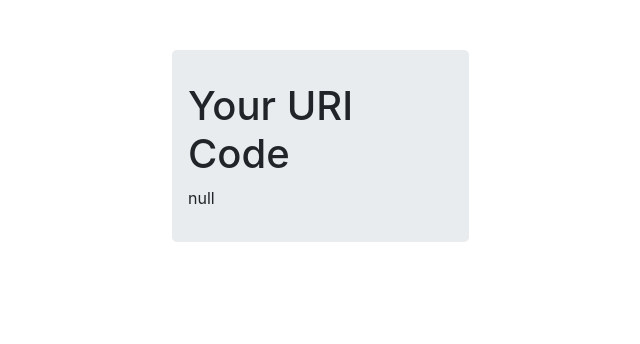
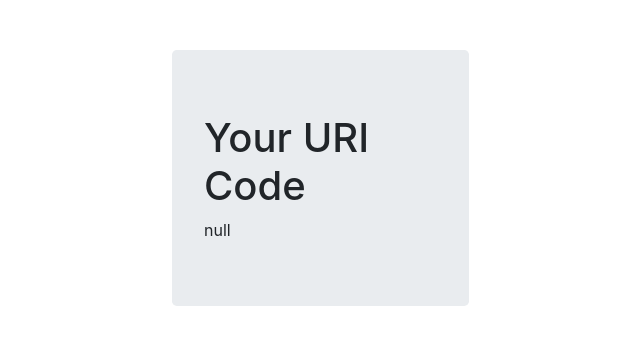
Before and after one commit to svxf/SpotifyURI, a plain HTML site: page index.html in a window 1280 px wide. Shown: the whole page, without its empty margins (3-643 px from the left). Drawn offline with nearby package versions, Linux system fonts and the light colour scheme.

Commit message:
Update css.css

```diff
--- a/css.css
+++ b/css.css
@@ -9,15 +9,9 @@ html {
 }
 
 body {
-    margin: 0;
-    font-family: -apple-system,BlinkMacSystemFont,"Segoe UI",Roboto,"Helvetica Neue",Arial,"Noto Sans",sans-serif,"Apple Color Emoji","Segoe UI Emoji","Segoe UI Symbol","Noto Color Emoji";
-    font-size: 1rem;
-    font-weight: 400;
-    line-height: 1.5;
-    color: #212529;
-    text-align: left;
-    background-color: #fff;
+  font-family: -apple-system,BlinkMacSystemFont,"Segoe UI",Roboto,Oxygen-Sans,Ubuntu,Cantarell,"Helvetica Neue",sans-serif; /* [2] */
 }
+
 
 .container {
   width: 960px;
@@ -29,9 +23,6 @@ body {
 
 .jumbotron {
     padding: 4rem 2rem;
-}
-.jumbotron {
-    padding: 2rem 1rem;
     margin-bottom: 2rem;
     background-color: #e9ecef;
     border-radius: .3rem;
```
